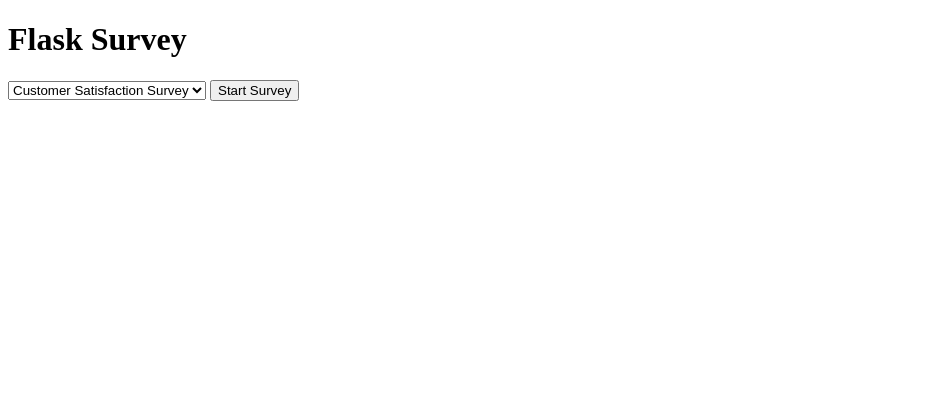
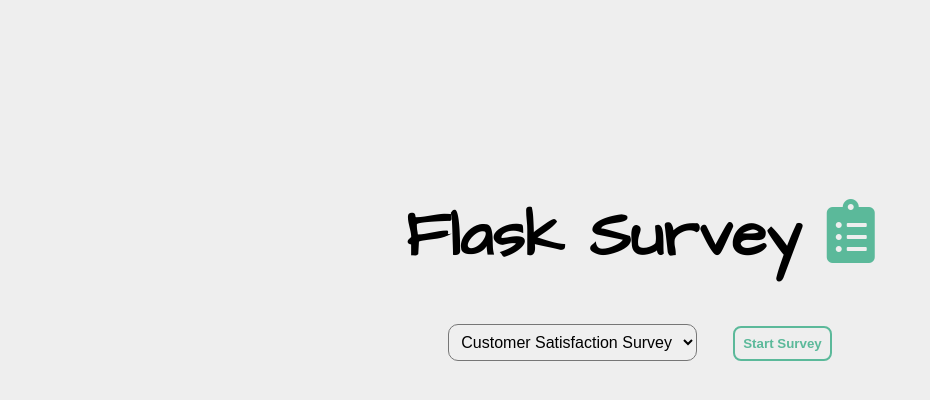
Before and after one commit to jtcurry/Customer-Satisfaction-Survey, a Flask app: page / in a window 1280 px wide. Shown: the top 400 px of the page, without its empty margins (0-930 px from the left). Run offline with Flask 2, Linux system fonts and the light colour scheme; some libraries are stand-ins or nearby versions.

Commit message:
Added styling

```diff
--- /dev/null
+++ b/static/style.css
@@ -0,0 +1,94 @@
+body {
+  background-color: #eeeeee;
+  display: flex;
+  flex-direction: column;
+  justify-content: center;
+  align-items: center;
+  font-family: "Roboto", sans-serif;
+  margin: 0;
+}
+
+#maintitle {
+  margin-top: 3em;
+  font-family: "Architects Daughter", cursive;
+  font-size: 4em;
+}
+
+.fas {
+  color: rgb(91, 185, 154);
+}
+
+select {
+  font-size: 1em;
+  padding: 0.5em;
+  margin-right: 2em;
+  border-radius: 10px;
+  cursor: pointer;
+}
+
+select:focus {
+  outline: none;
+}
+
+button {
+  border-radius: 8px;
+  text-decoration: none;
+  padding: 8px;
+  outline: none;
+  background-color: #eeeeee;
+  border: 2px solid rgb(91, 185, 154);
+  color: rgb(91, 185, 154);
+  cursor: pointer;
+  font-weight: 600;
+}
+
+#question button {
+  display: block;
+  margin: 0 auto
+}
+
+button:hover {
+  background-color: rgb(91, 185, 154);
+  border: 2px solid rgb(91, 185, 154);
+  color: #eeeeee;
+}
+
+footer {
+  position: fixed;
+  background-color: rgb(91, 185, 154);
+  height: 2em;
+  bottom: 0;
+  width: 100%;
+  padding-right: 2em;
+  display: flex;
+  justify-content: flex-end;
+  align-items: center;
+  color: #eeeeee;
+  font-family: "Architects Daughter", cursive;
+}
+
+#mainwrapper {
+  height: 100vh;
+  width: 100vw;
+  background-color: rgb(91, 185, 154);
+  color: #eeeeee;
+  display: flex;
+  flex-direction: column;
+  align-items: center;
+  justify-content: center;
+}
+
+#mainwrapper h1 {
+  text-align: center;
+}
+
+#responsewrapper {
+  margin-top: 4em;
+  color: black;
+}
+
+@media only screen and (max-width: 650px) {
+  body{
+    font-size: 14px;
+  }
+}
--- a/templates/base.html
+++ b/templates/base.html
@@ -4,6 +4,11 @@
 <head>
   <meta charset="UTF-8">
   <meta name="viewport" content="width=device-width, initial-scale=1.0">
+  <link rel="stylesheet" href="/static/style.css">
+  <link rel="stylesheet" href="https://use.fontawesome.com/releases/v5.3.1/css/all.css">
+  <link rel="preconnect" href="https://fonts.gstatic.com">
+  <link href="https://fonts.googleapis.com/css2?family=Architects+Daughter&family=Roboto&display=swap" rel="stylesheet">
+
   <title>{% block title%}{% endblock %}</title>
 </head>
 
--- a/templates/home.html
+++ b/templates/home.html
@@ -3,9 +3,9 @@
 {% block title %}Survey{% endblock %}
 
 {% block content %}
-<h1>Flask Survey</h1>
+<h1 id="maintitle">Flask Survey <i class="fas fa-clipboard-list"></i></h1>
 
-<form action="/instructions">
+<form id="surveyselect" action="/instructions">
   <select name="survey_title">
     {% for name, survey in surveys.items() %}
     <option value="{{name}}">{{survey.title}}</option>
--- a/templates/instructions.html
+++ b/templates/instructions.html
@@ -7,7 +7,9 @@
 <h2>{{survey.instructions}}</h2>
 
 <form action="/start" method="POST">
-  <button>Start Survey</button>
+  <button>Begin!</button>
 </form>
 
+<footer>Flask Survey</footer>
+
 {% endblock %}
--- a/templates/question.html
+++ b/templates/question.html
@@ -5,7 +5,7 @@
 {% block content %}
 <h1>{{survey.title}}</h1>
 <h3>{{question.question}}</h3>
-<form action="/answer" method="POST">
+<form id="question" action="/answer" method="POST">
 
   {% for choice in question.choices %}
   <p><input type="radio" value="{{choice}}" name="answer" required>{{choice}}</p>
@@ -18,4 +18,6 @@
   <button>Continue</button>
 </form>
 
+<footer>Flask Survey</footer>
+
 {% endblock %}
```
Also changed, not shown: templates/thanks.html (+6 -2 lines).
